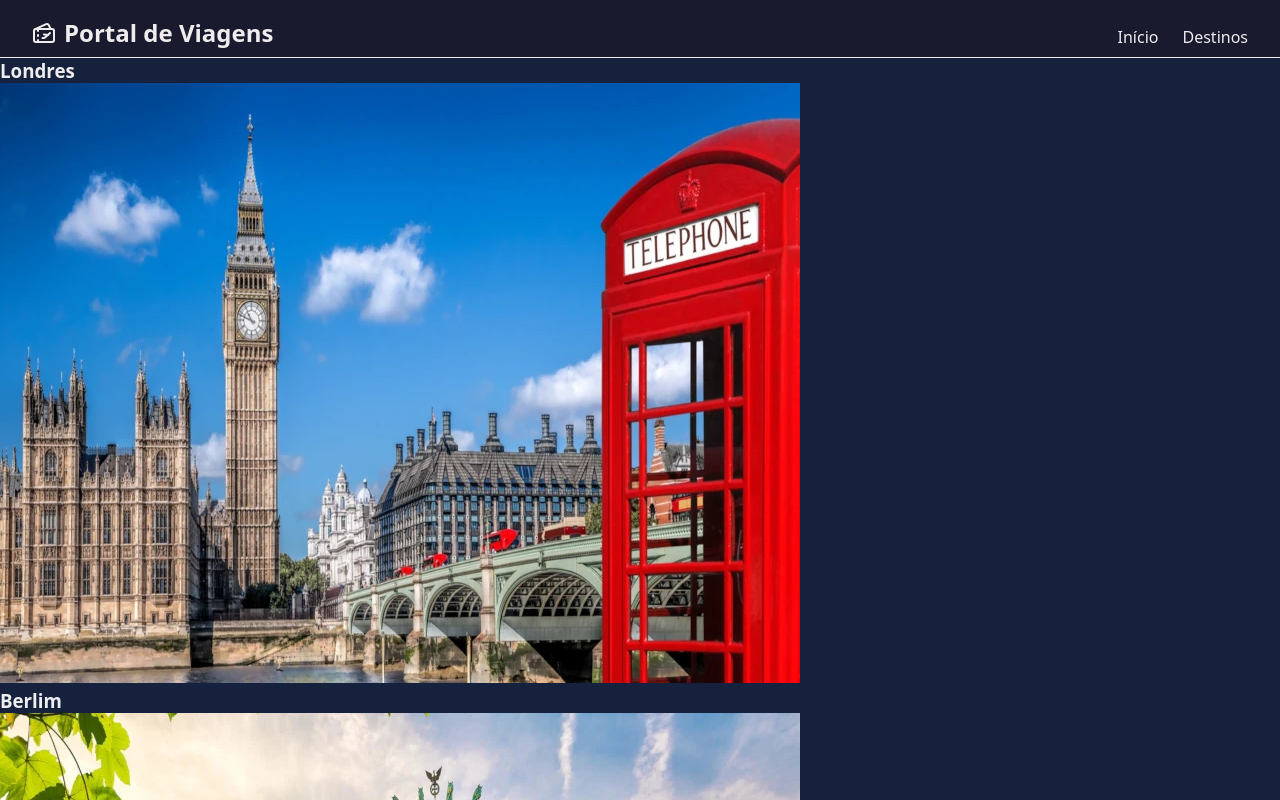
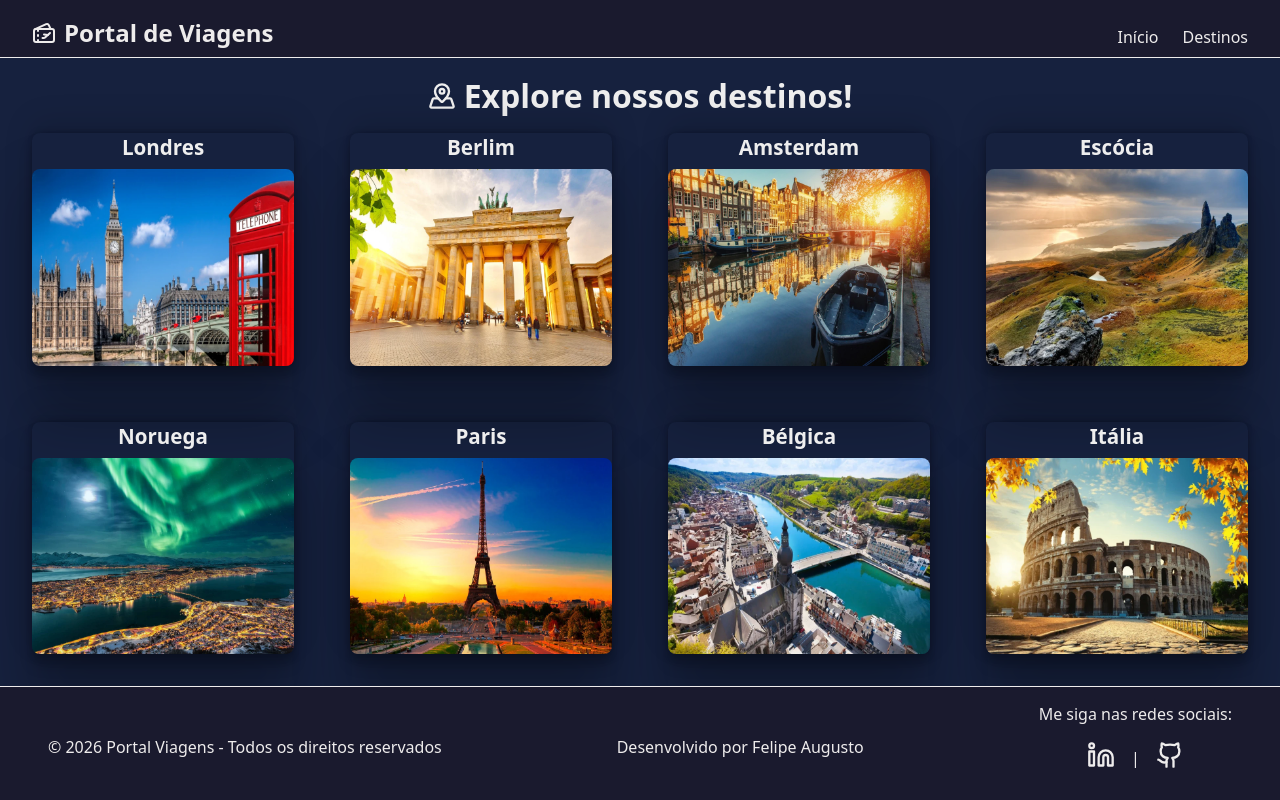
Before and after one commit to felipedev90/portal-viagens, a Next.js app: page /destinos in a window 1280 px wide. Shown: the top 800 px of the page. Built offline with nearby package versions, Linux system fonts and the light colour scheme.

Commit message:
feat: add destinations listing page with grid layout

```diff
--- a/src/app/destinos/page.module.css
+++ b/src/app/destinos/page.module.css
@@ -0,0 +1,20 @@
+.container {
+  display: flex;
+  flex-direction: column;
+  align-items: center;
+  justify-content: center;
+  padding: 1rem;
+}
+
+.titleContainer {
+  display: flex;
+  flex-direction: row;
+  align-items: center;
+  gap: 0.5rem;
+}
+
+.grid {
+  display: grid;
+  grid-template-columns: repeat(4, 1fr);
+  gap: 1.5rem;
+}
--- a/src/app/destinos/page.tsx
+++ b/src/app/destinos/page.tsx
@@ -1,12 +1,20 @@
 import { destinos } from "@/data/destinos";
 import CardDestino from "@/components/CardDestino";
+import styles from "./page.module.css";
+import { MapPinned } from "lucide-react";
 
 export default function Destinos() {
   return (
-    <div>
-      {destinos.map((destino) => (
-        <CardDestino key={destino.id} destino={destino} />
-      ))}
+    <div className={styles.container}>
+      <div className={styles.titleContainer}>
+        <MapPinned size={28} />
+        <h1>Explore nossos destinos!</h1>
+      </div>
+      <div className={styles.grid}>
+        {destinos.map((destino) => (
+          <CardDestino key={destino.id} destino={destino} />
+        ))}
+      </div>
     </div>
   );
 }
--- a/src/components/CardDestino/CardDestino.module.css
+++ b/src/components/CardDestino/CardDestino.module.css
@@ -0,0 +1,33 @@
+.container {
+  margin: 1rem;
+  border-radius: 0.5rem;
+  box-shadow:
+    rgba(0, 0, 0, 0.25) 0px 54px 55px,
+    rgba(0, 0, 0, 0.12) 0px -12px 30px,
+    rgba(0, 0, 0, 0.12) 0px 4px 6px,
+    rgba(0, 0, 0, 0.17) 0px 12px 13px,
+    rgba(0, 0, 0, 0.09) 0px -3px 5px;
+  background: transparent;
+  display: flex;
+  flex-direction: column;
+  align-items: center;
+  justify-content: center;
+  transition: all 200ms;
+  cursor: pointer;
+}
+
+.container:hover {
+  transform: scale(1.05);
+}
+
+.title {
+  font-size: 1.1rem;
+  padding-bottom: 0.5rem;
+}
+
+.img {
+  width: 100%;
+  height: auto;
+  border-radius: 0.5rem;
+  display: block;
+}
--- a/src/components/CardDestino/index.tsx
+++ b/src/components/CardDestino/index.tsx
@@ -1,18 +1,20 @@
 import type { Destino } from "@/data/destinos";
 import Image from "next/image";
+import styles from "./CardDestino.module.css";
 
 export default function CardDestino({ destino }: { destino: Destino }) {
   return (
-    <div>
-      <div>
+    <div className={styles.container}>
+      <div className={styles.title}>
         <h3>{destino.nome}</h3>
       </div>
-      <div>
+      <div className={styles.imgContainer}>
         <Image
           src={destino.imagem}
           alt={destino.nome}
           width={800}
           height={600}
+          className={styles.img}
         />
       </div>
     </div>
--- a/src/data/destinos.ts
+++ b/src/data/destinos.ts
@@ -57,7 +57,7 @@ export const destinos: Destino[] = [
   },
   {
     id: 8,
-    nome: "Italia",
+    nome: "Itália",
     descricao:
       "A Itália é um país famoso por sua história milenar, arte, gastronomia e paisagens deslumbrantes. De Roma e seus monumentos antigos até Veneza, Florença e a costa amalfitana, a Itália oferece uma combinação única de cultura, culinária e beleza natural.",
     imagem: "/images/viagem_italia_800px.webp",
```
